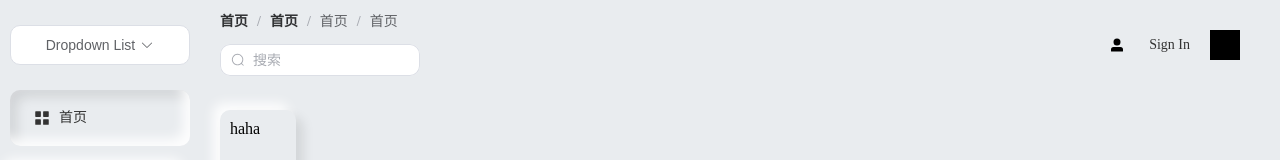
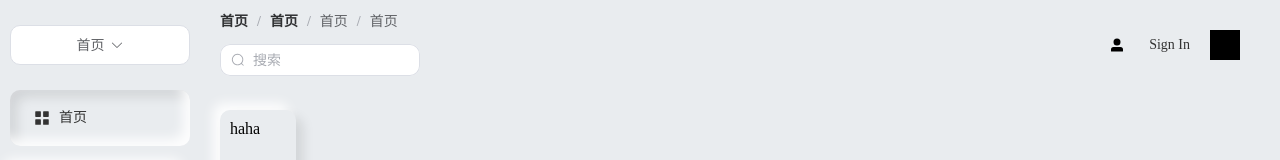
Before and after one commit to maodi-hub/vue-mimetic-admin, a Vue app: page /home in a window 1280 px wide. Shown: the top 160 px of the page. Built offline with nearby package versions, Linux system fonts and the light colour scheme.

Commit message:
输入框圆角默认样式修改

```diff
--- a/src/layout/Aside/components/aside-header/index.vue
+++ b/src/layout/Aside/components/aside-header/index.vue
@@ -2,7 +2,7 @@
   <div class="aside-header">
     <el-dropdown>
       <el-button>
-        Dropdown List<el-icon class="el-icon--right"><arrow-down /></el-icon>
+        首页<el-icon class="el-icon--right"><arrow-down /></el-icon>
       </el-button>
       <template #dropdown>
         <el-dropdown-menu>
--- a/src/layout/Header/components/header-search/index.vue
+++ b/src/layout/Header/components/header-search/index.vue
@@ -7,7 +7,8 @@
       clearable
       placeholder="搜索"
       @select="handleSelect"
-      size="default">
+      size="default"
+      class="custom-border-radius-base">
         <template  #prefix>
           <el-icon><Search /></el-icon>
         </template>
--- a/src/router/modules/home.ts
+++ b/src/router/modules/home.ts
@@ -2,6 +2,7 @@ export default [
   {
     path: '/',
     component: () => import('@/layout/index.vue'),
+    redirect: '/home',
     children: [
       {
         path: 'home',
--- a/src/style/element/index.css
+++ b/src/style/element/index.css
@@ -1,3 +1,3 @@
-:root {
+.custom-border-radius-base {
   --el-border-radius-base: 10px;
 }
```
